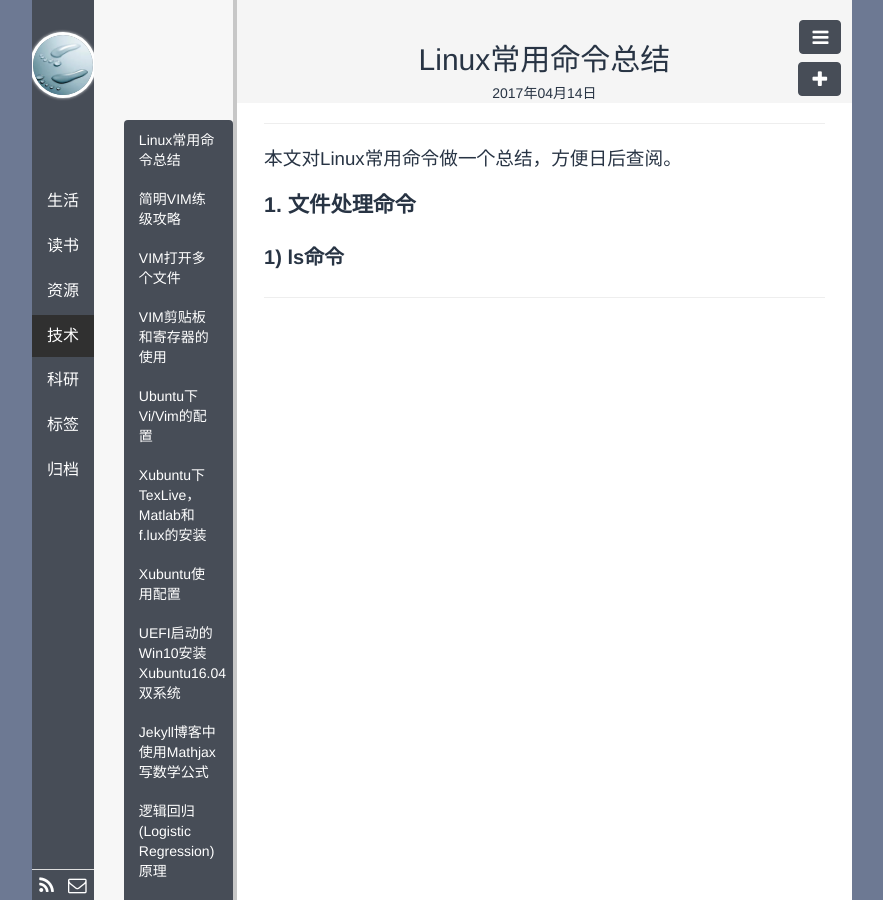
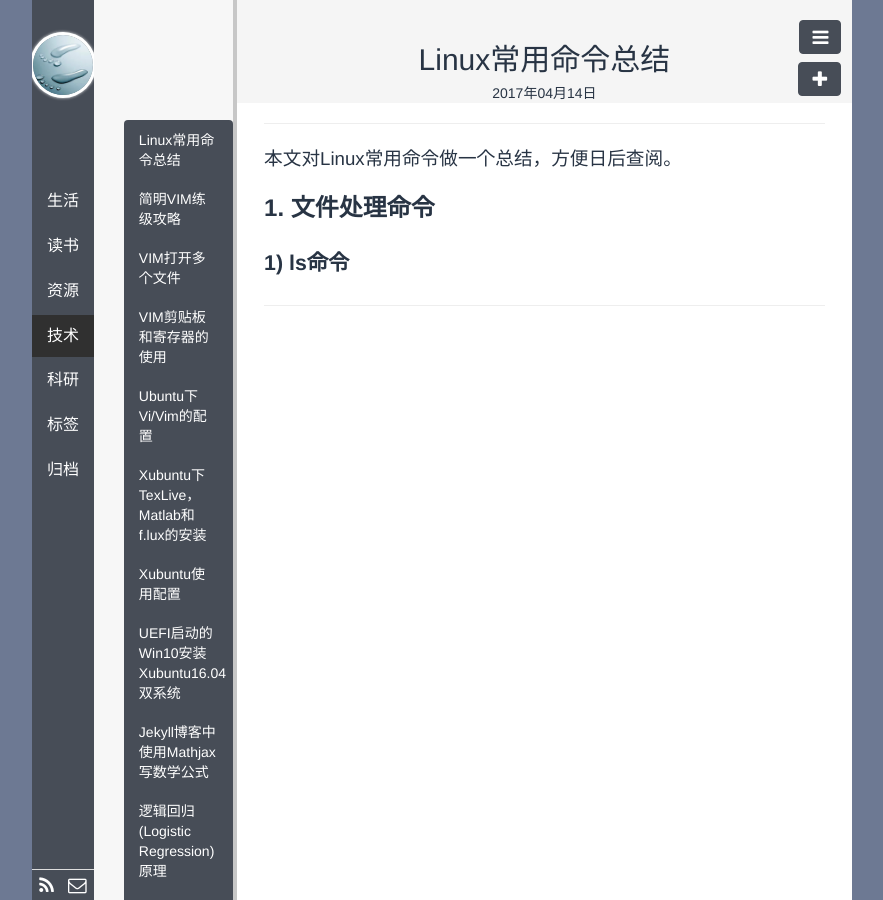
Before and after one commit to polyHong/polyHong.github.io, a Jekyll site: the page built from _posts/tech/2017-04-14-linux-command-list.md, in a window 1280 px wide. Shown: the whole page, without its empty margins (198-1081 px from the left). Built offline with Jekyll 4.4.1, drawn with Linux system fonts in a browser that asks for light colours; Markdown is read by kramdown in place of the engine named in the settings; comment, search, counter and statistics services are not loaded.

Commit message:
update base.css

```diff
--- a/public/css/base.css
+++ b/public/css/base.css
@@ -128,11 +128,11 @@ body, html {
 }
 #content h4{
   line-height: 2;
-  font-size: 16pt;
+  font-size: 18pt;
 }
 #content h5{
   line-height: 2;
-  font-size: 15pt;
+  font-size: 16pt;
 }
 blockquote p {
   font-size: 13pt;
```
